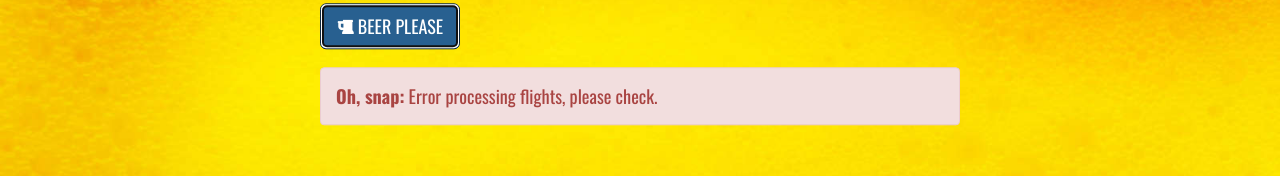
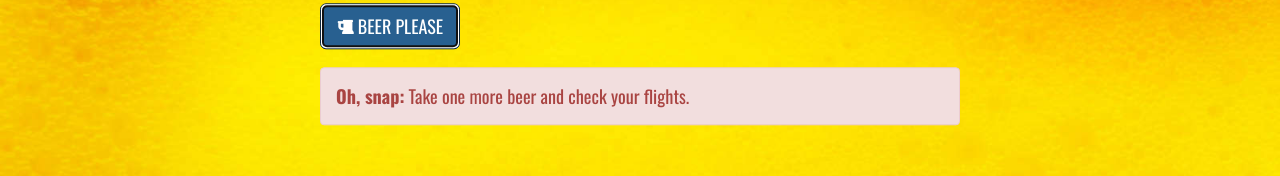
Before and after one commit to heppu/howmanyicandrinkinhel, a website: page static/index.html in a window 1280 px wide. Both pictures are taken after typing "Sample", "Sample" into the empty fields and a click on the button "BEER PLEASE". Shown: the part 463-639 px from the top of the page. Drawn offline with nearby package versions, Linux system fonts and the light colour scheme; no server answers.

Commit message:
hotfix xd

```diff
--- a/static/index.html
+++ b/static/index.html
@@ -137,7 +137,7 @@
       </button>
     </form>
 
-    <div id="error" class="alert alert-danger" role="alert"><b>Oh, snap:</b> Error processing flights, please check.</div>
+    <div id="error" class="alert alert-danger" role="alert"><b>Oh, snap:</b> Take one more beer and check your flights.</div>
     <div id="loader">
       <h3><span class="glyphicon glyphicon-refresh glyphicon-refresh-animate"></span> Loading...</h3>
     </div>
```
